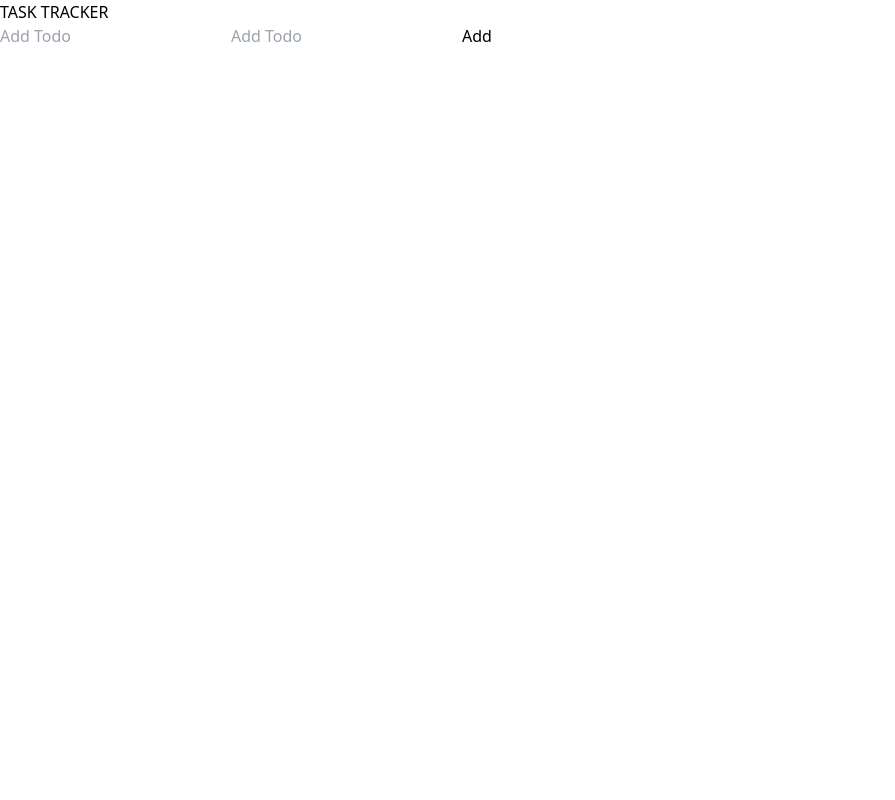
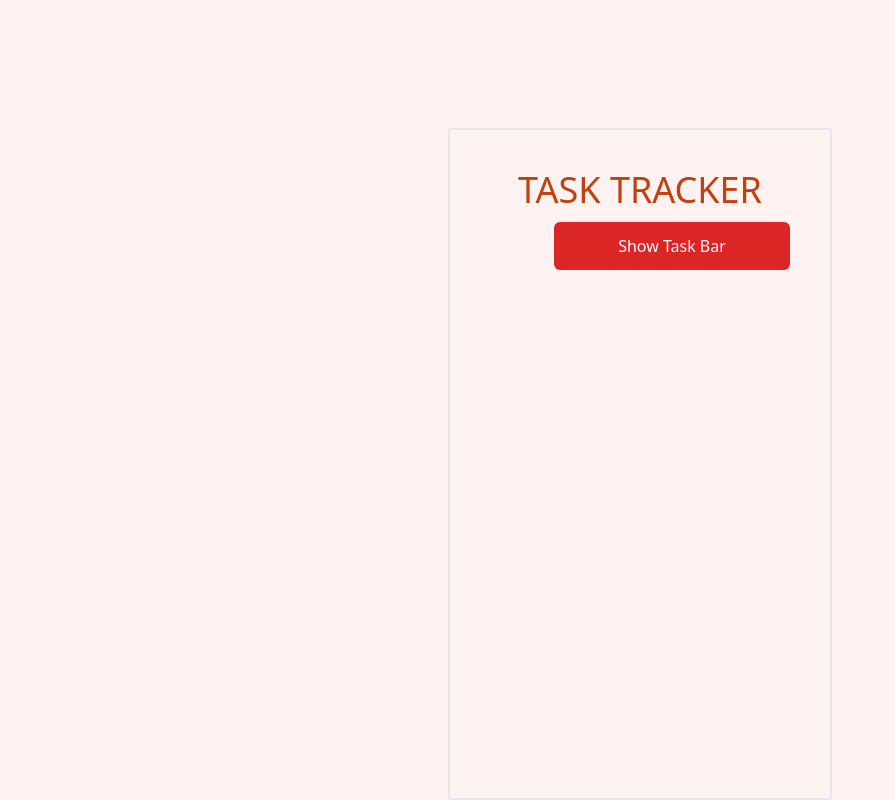
Before and after one commit to baharkose/toDoWithBackEnd, a React (Create React App) app: page / in a window 1280 px wide. Shown: the whole page, without its empty margins (0-895 px from the left). Built offline with nearby package versions, Linux system fonts and the light colour scheme.

Commit message:
feat: show hide btn, input elements

```diff
--- a/src/components/ToDoInput.jsx
+++ b/src/components/ToDoInput.jsx
@@ -18,7 +18,9 @@ const ToDoInput = () => {
 
   return (
     <>
-      <form onSubmit={handleSubmit} >
+      <div className="">
+        <form onSubmit={handleSubmit}>
+
           <input
             type="Enter Title"
             placeholder="Add Todo"
@@ -33,6 +35,7 @@ const ToDoInput = () => {
           />
           <button type="submit">Add</button>
         </form>
+      </div>
     </>
   );
 };
--- a/src/pages/Home.jsx
+++ b/src/pages/Home.jsx
@@ -1,13 +1,27 @@
-import React from "react";
+import React, { useState } from "react";
 import ToDoInput from "../components/ToDoInput";
 import TodoList from "../components/TodoList";
 
 const Home = () => {
+  const [btnToogle, setBtnToogle] = useState(false);
+
+  const handleToggle = () => {
+    setBtnToogle(!btnToogle);
+  };
   return (
-    <div>
-      <h2>TASK TRACKER</h2>
-      <ToDoInput />
-      <TodoList />
+    <div className="h-screen flex  justify-center  bg-red-50 pt-32">
+      <div className="flex bg-red-50 pt-10 items-center flex-col space-x-16 border-2 gap-3 space-x-0 p-2 min-w-96">
+        <h2 className="text-orange-700 text-4xl">TASK TRACKER</h2>
+
+        <button
+          onClick={handleToggle}
+          className="bg-red-600 pr-16 pl-16 pt-3 pb-3 text-white rounded-md"
+        >
+          {btnToogle ? "Hide Task Bar" : "Show Task Bar"}
+        </button>
+        {btnToogle && <ToDoInput />}
+        {btnToogle && <TodoList />}
+      </div>
     </div>
   );
 };
--- a/tailwind.config.js
+++ b/tailwind.config.js
@@ -1,6 +1,6 @@
 /** @type {import('tailwindcss').Config} */
 module.exports = {
-  content: ["./src/**/*.{html,js}"],
+  content: ["./src/**/*.{js,jsx,ts,tsx}"],
   theme: {
     extend: {},
   },
```
Lines whose indentation alone changed are shown as unchanged.
